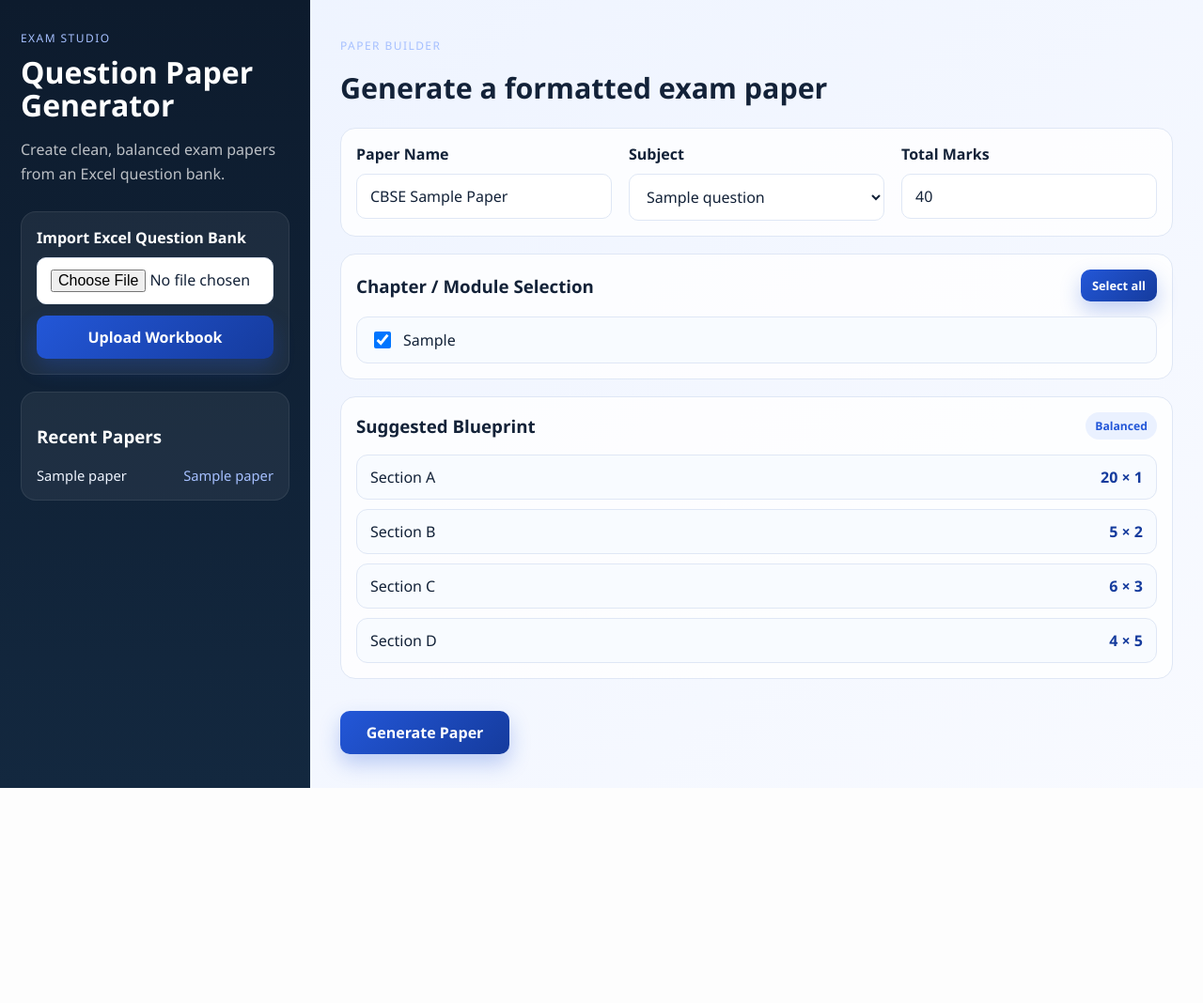
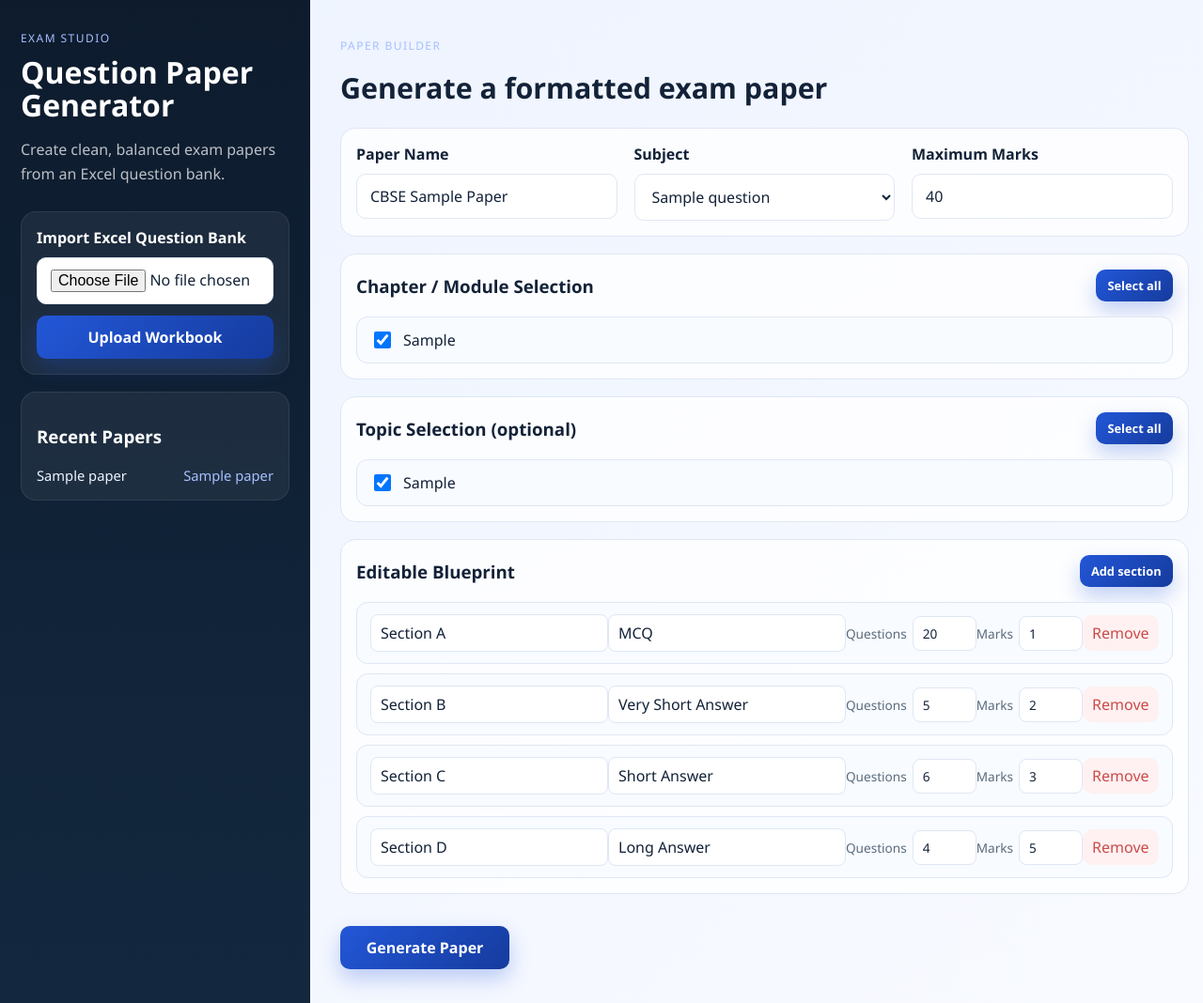
Before and after one commit to DevLimbachiya06/question-paper-generator, a Flask app: page / in a window 1280 px wide. Shown: the whole page at 94% size. Before the commit the page ends 839 px from the top, so only its background shows below. Run offline with Flask 3, Linux system fonts and the light colour scheme; tables that the repository leaves empty hold one stand-in row (values such as "Sample post").

Commit message:
Redesign question bank generation
Support single chapter and topic question banks, editable blueprints, and custom maximum marks.

Co-authored-by: Copilot <223556219+Copilot@users.noreply.github.com>

```diff
--- a/app/__init__.py
+++ b/app/__init__.py
@@ -88,6 +88,21 @@ def create_app():
         db.close()
         return jsonify({'chapters': [r[0] for r in rows]})
 
+    @app.route('/api/topics')
+    def api_topics():
+        subject = request.args.get('subject', '')
+        chapters = [value for value in request.args.getlist('chapter') if value]
+        db = get_db()
+        query = 'SELECT DISTINCT topic FROM questions WHERE active = 1 AND subject = ? AND topic != ""'
+        params = [subject]
+        if chapters:
+            placeholders = ', '.join('?' for _ in chapters)
+            query += f' AND chapter IN ({placeholders})'
+            params.extend(chapters)
+        rows = db.execute(query + ' ORDER BY topic', params).fetchall()
+        db.close()
+        return jsonify({'topics': [r[0] for r in rows]})
+
     @app.route('/api/generate', methods=['POST'])
     def api_generate():
         payload = request.get_json(force=True, silent=True) or {}
--- a/app/services/importer.py
+++ b/app/services/importer.py
@@ -24,6 +24,7 @@ REQUIRED_COLUMNS = {
     'Year': 'year',
     'Active': 'active',
 }
+MINIMUM_COLUMNS = {'Question_ID', 'Subject', 'Question_Type', 'Marks', 'Question_Text'}
 
 
 def normalize_value(value):
@@ -46,7 +47,7 @@ def import_question_bank(file_path):
         return {'success': False, 'message': 'Workbook contains no data rows.'}
 
     headers = [normalize_value(h) if h is not None else '' for h in rows[0]]
-    missing = [expected for expected in REQUIRED_COLUMNS if expected not in headers]
+    missing = [expected for expected in MINIMUM_COLUMNS if expected not in headers]
     if missing:
         return {'success': False, 'message': f'Missing required columns: {", ".join(missing)}'}
 
@@ -61,7 +62,12 @@ def import_question_bank(file_path):
             if len(values) < len(headers):
                 values.extend([''] * (len(headers) - len(values)))
 
-            record = {column: values[index_map.get(header, -1)] if header in index_map and index_map[header] < len(values) else '' for header, column in REQUIRED_COLUMNS.items()}
+            record = {
+                column: values[index_map[header]]
+                if header in index_map and index_map[header] < len(values)
+                else ''
+                for header, column in REQUIRED_COLUMNS.items()
+            }
 
             qid = normalize_value(record['question_id'])
             if not qid:
@@ -70,13 +76,16 @@ def import_question_bank(file_path):
 
             subject = normalize_value(record['subject'])
             chapter = normalize_value(record['chapter'])
+            topic = normalize_value(record['topic'])
             qtype = normalize_value(record['question_type'])
             qtext = normalize_value(record['question_text'])
             marks_raw = normalize_value(record['marks'])
 
-            if not subject or not chapter or not qtype or not qtext:
-                errors.append(f'Row {row_num}: Missing required subject/chapter/type/question text')
+            if not subject or not qtype or not qtext:
+                errors.append(f'Row {row_num}: Missing required subject/type/question text')
                 continue
+            if not chapter:
+                chapter = topic or 'General'
 
             try:
                 marks = int(float(str(marks_raw)))
@@ -106,7 +115,7 @@ def import_question_bank(file_path):
                     qid,
                     subject,
                     chapter,
-                    normalize_value(record['topic']),
+                    topic,
                     qtype,
                     marks,
                     normalize_value(record['difficulty']),
--- a/app/static/app.js
+++ b/app/static/app.js
@@ -1,5 +1,6 @@
 const subjectSelect = document.getElementById('subjectSelect');
 const chapterList = document.getElementById('chapterList');
+const topicList = document.getElementById('topicList');
 const blueprintList = document.getElementById('blueprintList');
 const generateBtn = document.getElementById('generateBtn');
 const resultBox = document.getElementById('resultBox');
@@ -9,6 +10,15 @@ const previewBtn = document.getElementById('previewBtn');
 const downloadBtn = document.getElementById('downloadBtn');
 const answerBtn = document.getElementById('answerBtn');
 const selectAllBtn = document.getElementById('selectAllBtn');
+const selectAllTopicsBtn = document.getElementById('selectAllTopicsBtn');
+const addSectionBtn = document.getElementById('addSectionBtn');
+
+let blueprint = [
+  { name: 'Section A', type: 'MCQ', questions: 20, marks: 1 },
+  { name: 'Section B', type: 'Very Short Answer', questions: 5, marks: 2 },
+  { name: 'Section C', type: 'Short Answer', questions: 6, marks: 3 },
+  { name: 'Section D', type: 'Long Answer', questions: 4, marks: 5 }
+];
 
 async function loadSubjects() {
   const res = await fetch('/api/subjects');
@@ -43,25 +53,39 @@ async function loadChapters(subject) {
   `).join('');
 
   renderBlueprint();
+  loadTopics();
+}
+
+async function loadTopics() {
+  const selectedChapters = Array.from(document.querySelectorAll('#chapterList input:checked'))
+    .map(el => `chapter=${encodeURIComponent(el.value)}`).join('&');
+  const res = await fetch(`/api/topics?subject=${encodeURIComponent(subjectSelect.value)}&${selectedChapters}`);
+  const data = await res.json();
+  topicList.innerHTML = data.topics && data.topics.length
+    ? data.topics.map(topic => `<div class="chapter-item"><label><input type="checkbox" checked value="${topic}" /><span>${topic}</span></label></div>`).join('')
+    : '<p>No topics found for the selected chapters. All topics will be used.</p>';
 }
 
 function renderBlueprint() {
-  const blueprint = [
-    { name: 'Section A', type: 'MCQ', questions: 20, marks: 1 },
-    { name: 'Section B', type: 'Very Short Answer', questions: 5, marks: 2 },
-    { name: 'Section C', type: 'Short Answer', questions: 6, marks: 3 },
-    { name: 'Section D', type: 'Long Answer', questions: 4, marks: 5 }
-  ];
-
   blueprintList.innerHTML = blueprint.map(item => `
     <div class="blueprint-item">
-      <span>${item.name}</span>
-      <strong>${item.questions} × ${item.marks}</strong>
+      <input class="blueprint-name" value="${item.name}" aria-label="Section name" />
+      <input class="blueprint-type" value="${item.type}" aria-label="Question type" />
+      <label>Questions <input class="blueprint-questions" type="number" min="0" value="${item.questions}" /></label>
+      <label>Marks <input class="blueprint-marks" type="number" min="1" value="${item.marks}" /></label>
+      <button class="remove-section" type="button">Remove</button>
     </div>
   `).join('');
+  blueprintList.querySelectorAll('.remove-section').forEach((button, index) => {
+    button.addEventListener('click', () => {
+      blueprint.splice(index, 1);
+      renderBlueprint();
+    });
+  });
 }
 
 subjectSelect.addEventListener('change', () => loadChapters(subjectSelect.value));
+chapterList.addEventListener('change', loadTopics);
 
 selectAllBtn.addEventListener('click', () => {
   const boxes = document.querySelectorAll('#chapterList input[type="checkbox"]');
@@ -69,30 +93,42 @@ selectAllBtn.addEventListener('click', () => {
   boxes.forEach(box => {
     box.checked = !allChecked;
   });
+
+  selectAllTopicsBtn.addEventListener('click', () => {
+    const boxes = document.querySelectorAll('#topicList input[type="checkbox"]');
+    const allChecked = Array.from(boxes).every(box => box.checked);
+    boxes.forEach(box => { box.checked = !allChecked; });
+  });
+
+  addSectionBtn.addEventListener('click', () => {
+    blueprint.push({ name: `Section ${String.fromCharCode(65 + blueprint.length)}`, type: 'MCQ', questions: 1, marks: 1 });
+    renderBlueprint();
+  });
 });
 
 generateBtn.addEventListener('click', async () => {
   const selectedChapters = Array.from(document.querySelectorAll('#chapterList input:checked')).map(el => el.value);
+  const selectedTopics = Array.from(document.querySelectorAll('#topicList input:checked')).map(el => el.value);
   if (!subjectSelect.value || !selectedChapters.length) {
     resultBox.classList.remove('hidden');
     resultBox.innerHTML = '<strong>Please choose a subject and at least one chapter.</strong>';
     return;
   }
 
+  const sections = Array.from(document.querySelectorAll('.blueprint-item')).map(item => ({
+    name: item.querySelector('.blueprint-name').value.trim(),
+    question_type: item.querySelector('.blueprint-type').value.trim(),
+    questions: Number(item.querySelector('.blueprint-questions').value || 0),
+    marks_per_question: Number(item.querySelector('.blueprint-marks').value || 0)
+  }));
   const payload = {
     paper_name: paperNameInput.value || 'Generated Paper',
     subject: subjectSelect.value,
     chapters: selectedChapters,
+    topics: selectedTopics,
     total_marks: Number(totalMarksInput.value || 0),
-    blueprint: {
-      name: 'Default Blueprint',
-      sections: [
-        { name: 'Section A', question_type: 'MCQ', questions: 20, marks_per_question: 1 },
-        { name: 'Section B', question_type: 'Very Short Answer', questions: 5, marks_per_question: 2 },
-        { name: 'Section C', question_type: 'Short Answer', questions: 6, marks_per_question: 3 },
-        { name: 'Section D', question_type: 'Long Answer', questions: 4, marks_per_question: 5 }
-      ]
-    }
+    max_marks: Number(totalMarksInput.value || 0),
+    blueprint: { name: 'Custom Blueprint', sections }
   };
 
   const res = await fetch('/api/generate', {
--- a/app/static/style.css
+++ b/app/static/style.css
@@ -230,6 +230,32 @@ button:hover, .secondary-link:hover {
   color: var(--primary-deep);
 }
 
+.blueprint-item input {
+  min-width: 0;
+  padding: 8px 10px;
+  border: 1px solid var(--border);
+  border-radius: 8px;
+  color: var(--text);
+}
+
+.blueprint-item label {
+  display: flex;
+  align-items: center;
+  gap: 6px;
+  color: var(--muted);
+  font-size: 0.85rem;
+}
+
+.blueprint-item label input {
+  width: 68px;
+}
+
+.remove-section {
+  padding: 8px 10px;
+  background: #fff1f1;
+  color: var(--danger);
+}
+
 .button-row {
   display: flex;
   align-items: center;
--- a/app/templates/index.html
+++ b/app/templates/index.html
@@ -65,7 +65,7 @@
         </div>
 
         <div class="form-group">
-          <label for="totalMarks">Total Marks</label>
+          <label for="totalMarks">Maximum Marks</label>
           <input id="totalMarks" type="number" value="40" min="1" />
         </div>
       </section>
@@ -78,10 +78,18 @@
         <div id="chapterList" class="chapter-list"></div>
       </section>
 
+      <section class="panel filters-panel">
+        <div class="panel-header">
+          <h3>Topic Selection (optional)</h3>
+          <button class="small-btn" id="selectAllTopicsBtn" type="button">Select all</button>
+        </div>
+        <div id="topicList" class="chapter-list"></div>
+      </section>
+
       <section class="panel blueprint-panel">
         <div class="panel-header">
-          <h3>Suggested Blueprint</h3>
-          <span class="badge">Balanced</span>
+          <h3>Editable Blueprint</h3>
+          <button class="small-btn" id="addSectionBtn" type="button">Add section</button>
         </div>
         <div id="blueprintList" class="blueprint-list"></div>
       </section>
```
Also changed, not shown: app/services/generator.py (+19 -9 lines), tests/test_app.py (+46 -0 lines), README.md.
